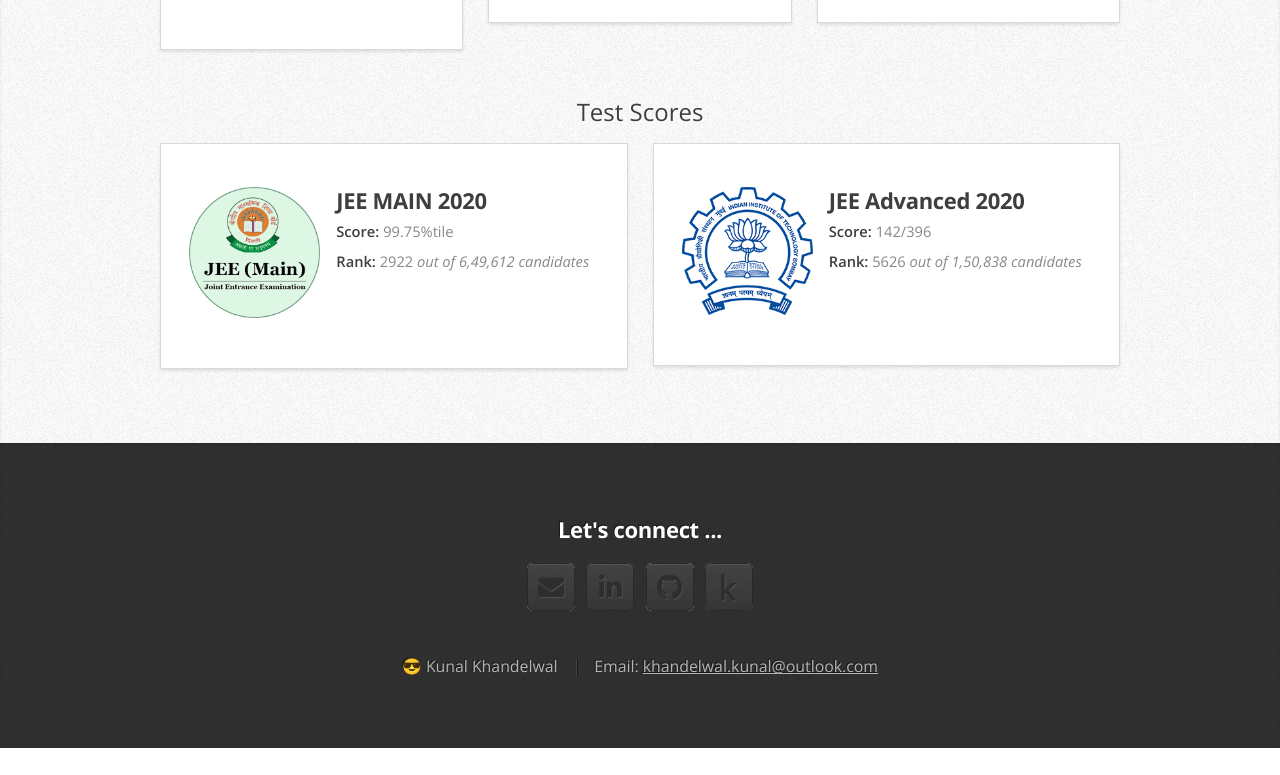
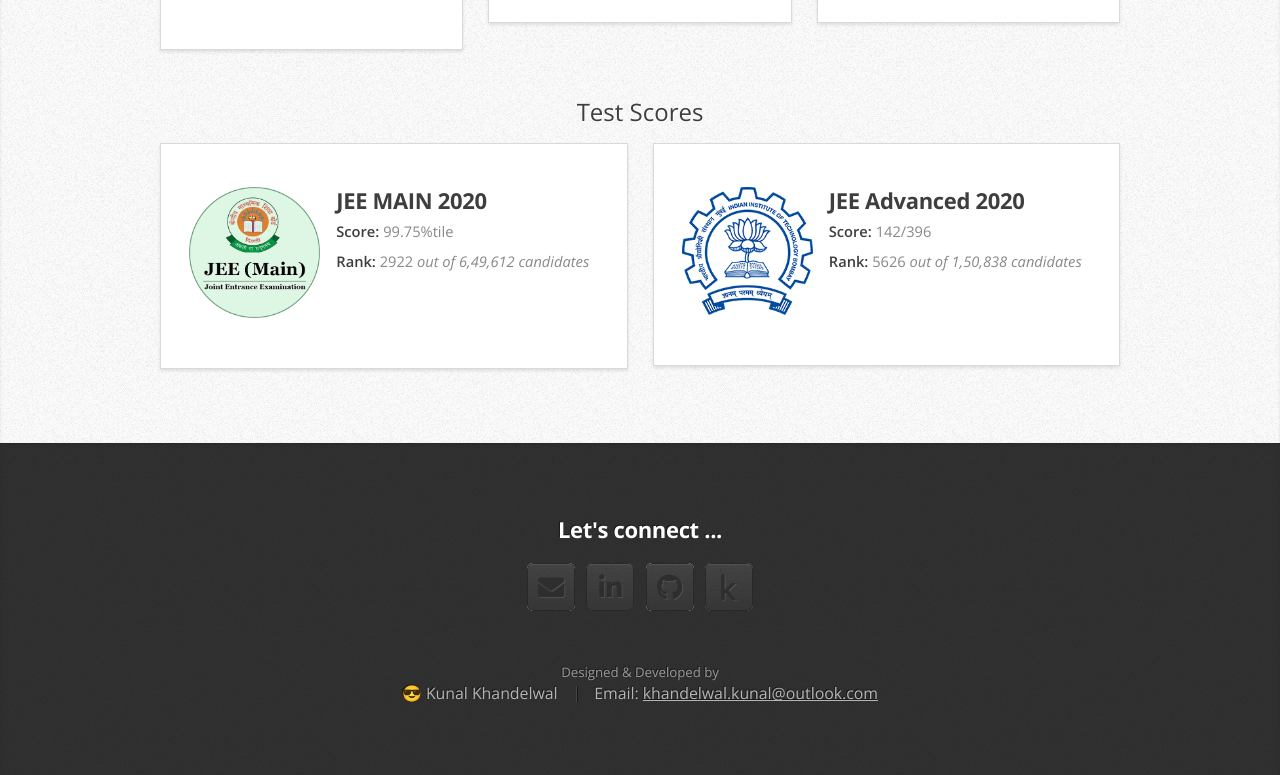
Before and after one commit to khandelwalkunal779/khandelwalkunal779.github.io, a plain HTML site: page index.html in a window 1280 px wide. Shown: the part 5448-6223 px from the top of the page. Before the commit the page ends 6196 px from the top, so only its background shows below. Drawn offline with nearby package versions, Linux system fonts and the light colour scheme.

Commit message:
Added credits

```diff
--- a/index.html
+++ b/index.html
@@ -468,6 +468,7 @@
 						</div>
 					</div>
 					<footer>
+						Designed & Developed by
 						<ul id="copyright">
 							<li>😎 Kunal Khandelwal</li>
                             <li>Email: <a href="mailto:khandelwal.kunal@outlook.com">khandelwal.kunal@outlook.com</a></li>
```
